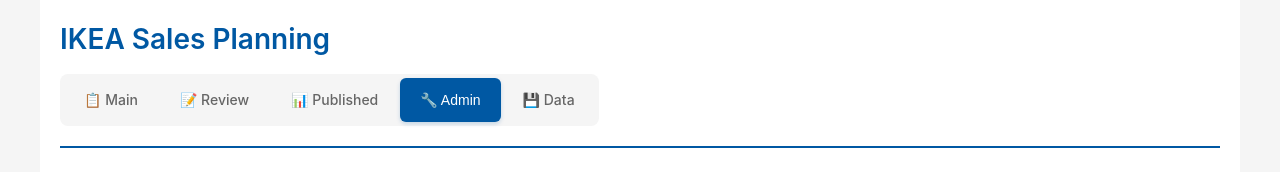
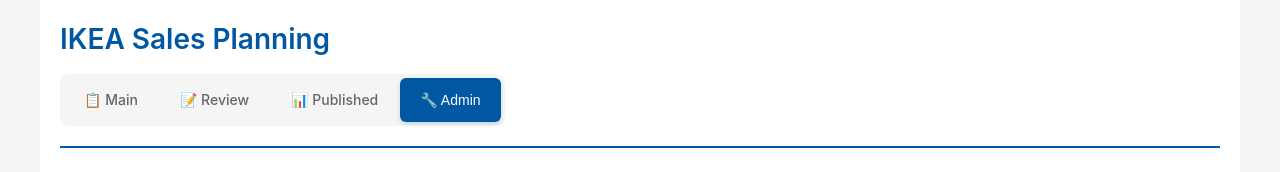
Before and after one commit to wookietim/Slaes-Planning-project-test, a React (Vite) app: page /admin in a window 1280 px wide. Shown: the top 172 px of the page. Built offline with nearby package versions, Linux system fonts and the light colour scheme.

Commit message:
Just a few UI updfates

```diff
--- a/src/AdminPage.tsx
+++ b/src/AdminPage.tsx
@@ -146,9 +146,6 @@
             <button className="tab active">
               🔧 Admin
             </button>
-            <a href="/data" className="tab">
-              💾 Data
-            </a>
           </div>
 
           <div className="app-actions">
--- a/src/App.tsx
+++ b/src/App.tsx
@@ -593,9 +593,6 @@
             <a href="/admin" className="tab">
               🔧 Admin
             </a>
-            <a href="/data" className="tab">
-              💾 Data
-            </a>
           </div>
 
           {/* Action buttons moved to a separate section */}
@@ -706,17 +703,6 @@
                 >
                   Clear Filters
                 </button>
-              </div>
-
-              {/* Filter Results Count */}
-              <div className="filter-results">
-                Showing {getFilteredPlans().length} of {existingPlans.length} plans
-                {filters.status && (
-                  <span className="filter-applied"> (plans with {filters.status.toUpperCase()} rows)</span>
-                )}
-                {(filters.year || filters.country || filters.hfb) && !filters.status && (
-                  <span className="filter-applied"> (filtered)</span>
-                )}
               </div>
             </div>
 
@@ -903,6 +889,17 @@
                 </div>
               )}
             </div>
+
+            {/* Filter Results Count - moved to bottom */}
+            <div className="filter-results">
+              Showing {getFilteredPlans().length} of {existingPlans.length} plans
+              {filters.status && (
+                <span className="filter-applied"> (plans with {filters.status.toUpperCase()} rows)</span>
+              )}
+              {(filters.year || filters.country || filters.hfb) && !filters.status && (
+                <span className="filter-applied"> (filtered)</span>
+              )}
+            </div>
           </div>
         )}
       </main>
--- a/src/components/DataManagementPage.tsx
+++ b/src/components/DataManagementPage.tsx
@@ -123,9 +123,6 @@
               <a href="/admin" className="tab">
                 🔧 Admin
               </a>
-              <button className="tab active">
-                💾 Data
-              </button>
             </div>
 
             <div className="app-actions">
--- a/src/components/PublishedPage.tsx
+++ b/src/components/PublishedPage.tsx
@@ -144,9 +144,6 @@
             <a href="/admin" className="tab">
               🔧 Admin
             </a>
-            <a href="/data" className="tab">
-              💾 Data
-            </a>
           </div>
 
           <div className="app-actions">
--- a/src/components/ReviewPage.tsx
+++ b/src/components/ReviewPage.tsx
@@ -248,9 +248,6 @@
               <a href="/admin" className="tab">
                 🔧 Admin
               </a>
-              <a href="/data" className="tab">
-                💾 Data
-              </a>
             </div>
 
             <div className="app-actions">
```
